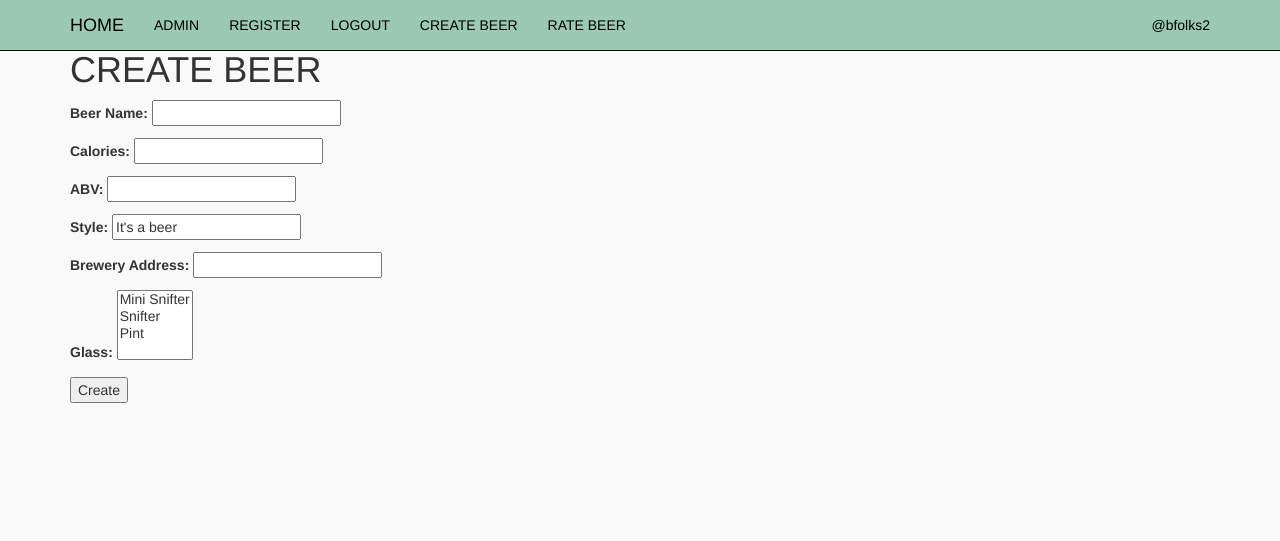
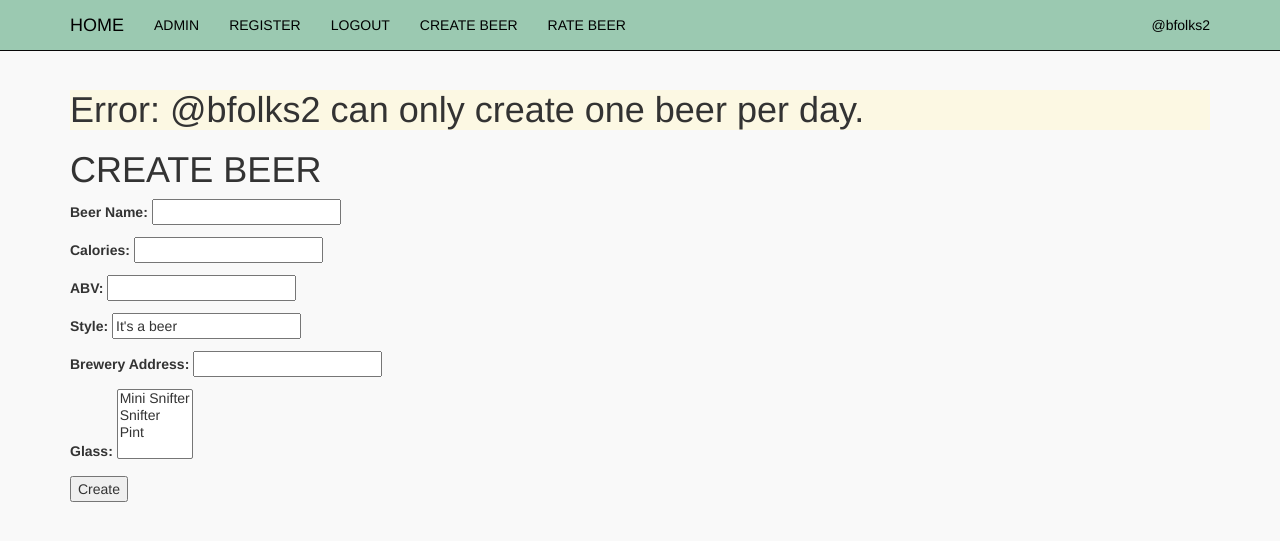
Before and after one commit to bfolks2/Python-Challenge-Beer-API, a Django app: a page that uses mybeerapp/templates/mybeerapp/createbeer.html in a window 1280 px wide. Shown: the top 541 px of the page. Run offline with Django 3.2, Linux system fonts and the light colour scheme; a user stored in the database is signed in; data comes from the database, SQL or seed files in the repository; both versions use the stored data as it was after the commit; some libraries are stand-ins or nearby versions.

Commit message:
added 1 per  day only function

```diff
--- a/accounts/templates/accounts/login.html
+++ b/accounts/templates/accounts/login.html
@@ -1,5 +1,6 @@
 {% extends 'base.html' %}
 {% block content %}
+  <div class="beer_css">
     {% if invalid %}
       <h1 class='bg-warning'>Login Credentials were not correct.  Try Again</h1>
     {% endif %}
@@ -12,4 +13,5 @@
       <input type="password" name="password">
       <input type="submit" name="" value="Login">
     </form>
+  </div>
 {% endblock %}
--- a/accounts/templates/accounts/signup.html
+++ b/accounts/templates/accounts/signup.html
@@ -1,5 +1,6 @@
 {% extends 'base.html' %}
 {% block content %}
+  <div class="beer_css">
     {% if registered %}
       <h1>Thank you for signing up!</h1>
       <h3><a href="{% url 'accounts:user_login' %}">Login</a> to start boozing!</h3>
@@ -19,4 +20,5 @@
         </form>
       </div>
     {% endif %}
+  </div>
 {% endblock %}
--- a/mybeerapp/models.py
+++ b/mybeerapp/models.py
@@ -23,6 +23,7 @@ class Beer(models.Model):
     abv=models.DecimalField(max_digits=3, decimal_places=1)
     style=models.CharField(default="It's a beer", max_length=256)
     location=models.CharField(max_length=256)
+    created_at = models.DateTimeField(auto_now=True)
     glass=models.ManyToManyField(Glass)
 
     def __str__(self):
@@ -70,10 +71,10 @@ class Rating(models.Model):
     )
 
     user=models.ForeignKey(User, related_name='user_ratings', default=1)
+    beer=models.ForeignKey(Beer, related_name='ratings')
     aroma=models.PositiveIntegerField(choices=five_choices)
     appearance=models.PositiveIntegerField(choices=five_choices)
     taste=models.PositiveIntegerField(choices=ten_choices) #taste is weighted
-    beer=models.ForeignKey(Beer, related_name='ratings')
 
     def _get_average(self):
         return round(((self.aroma + self.appearance + self.taste)/20)*100)
--- a/mybeerapp/templates/mybeerapp/beerdetails.html
+++ b/mybeerapp/templates/mybeerapp/beerdetails.html
@@ -4,6 +4,7 @@
     <h1><u>{{beer.name}}</u></h1>
     <ul>
       <li>Created by: <a href="{% url 'mybeerapp:user_beerlist' username=beer.user.username %}">@{{beer.user}}</a></li>
+      <li>Created on:  {{beer.created_at}}</li>
       <li>Calories: {{beer.calories}}</li>
       <li>ABV: {{beer.abv}}%</li>
       <li>Style: {{beer.style}}</li>
--- a/mybeerapp/templates/mybeerapp/createbeer.html
+++ b/mybeerapp/templates/mybeerapp/createbeer.html
@@ -1,9 +1,14 @@
 {% extends 'base.html' %}
 {% block content %}
+  <div class="beer_css">
+    {% if dayflag %}
+      <h1 class='bg-warning'>Error: @{{user.username}} can only create one beer per day.</h1>
+    {% endif %}
     <h1>CREATE BEER</h1>
     <form method="post">
       {% csrf_token %}
       {{ beerform.as_p }}
       <input type="submit" name="" value="Create">
     </form>
+  </div>
 {% endblock %}
--- a/mybeerapp/templates/mybeerapp/createrating.html
+++ b/mybeerapp/templates/mybeerapp/createrating.html
@@ -1,9 +1,11 @@
 {% extends 'base.html' %}
 {% block content %}
+  <div class="beer_css">
     <h1>CREATE RATING</h1>
     <form method="post">
       {% csrf_token %}
       {{ ratingform.as_p }}
       <input type="submit" name="" value="Rate">
     </form>
+  </div>
 {% endblock %}
--- a/mybeerapp/templates/mybeerapp/ratingdetails.html
+++ b/mybeerapp/templates/mybeerapp/ratingdetails.html
@@ -1,7 +1,7 @@
 {% extends 'base.html' %}
 {% block content %}
   <div class="beer_css">
-    <h1><u>Overall Rating Details:</u></h1>
+    <h1><u>Overall <em>{{beer.name}}</em> Rating Details:</u></h1>
     <ol>
       {% for rating in beer.ratings.all %}
         <div class="col-md-4 col-xs-6">
--- a/mybeerapp/templates/mybeerapp/user_beerlist.html
+++ b/mybeerapp/templates/mybeerapp/user_beerlist.html
@@ -5,7 +5,7 @@
     <h1><em>@{{beer_user}}</em></h1>
 
     <div class="col-xs-6">
-      <h2><u>Beer List</u></h2>
+      <h2><u>Created Beer List</u></h2>
       <ol>
         {% for beer in user_beers %}
           <h3><li><a href="{% url 'mybeerapp:beer_details' slug=beer.slug %}">{{beer.name}}</a></li></h3>
--- a/mybeerapp/views.py
+++ b/mybeerapp/views.py
@@ -10,6 +10,7 @@ from django.http import HttpResponse
 from django.template.loader import render_to_string
 
 from django.http import HttpResponseRedirect
+from django.utils import timezone
 
 # Create your views here.
 
@@ -26,19 +27,24 @@ class BeerList(generic.ListView):
 @login_required
 def createbeer(request):
 
+    yesterday = timezone.now() - timezone.timedelta(days=1)
+    dayflag=False
+
+    beerform=BeerForm()
+
+    if Beer.objects.filter(user=request.user, created_at__gt=yesterday).exists():
+        dayflag=True
+        return render (request,'mybeerapp/createbeer.html',{'beerform':beerform,'dayflag':dayflag})
+
     if request.method=='POST':
         beerform=BeerForm(request.POST)
         if beerform.is_valid():
             beer=beerform.save(commit=False)
             beer.user=request.user
             beer.save()
-            # return HttpResponseRedirect(reverse('mybeerapp:beer_details', kwargs={'username':self.user.username, 'pk':self.pk}))
-            # return HttpResponseRedirect(reverse('mybeerapp:beer_list', kwargs={'username':self.user.username}))
-            return HttpResponseRedirect(reverse('index'))
-    else:
-        beerform=BeerForm()
+            return render(request, 'mybeerapp/beerdetails.html',{'beer':beer})
 
-    return render (request,'mybeerapp/createbeer.html',{'beerform':beerform})
+    return render (request,'mybeerapp/createbeer.html',{'beerform':beerform,'dayflag':dayflag})
 
 
 @login_required
@@ -56,7 +62,6 @@ def createrating(request):
     return render(request, 'mybeerapp/createrating.html',{'ratingform':ratingform})
 
 
-@login_required
 def user_beerlist(request,username):
     try:
         beer_user = get_object_or_404(User, username=username)
```
Also changed, not shown: db.sqlite3, mybeerapp/migrations/0005_beer_created_at.py (added). Lines whose indentation alone changed are shown as unchanged.
